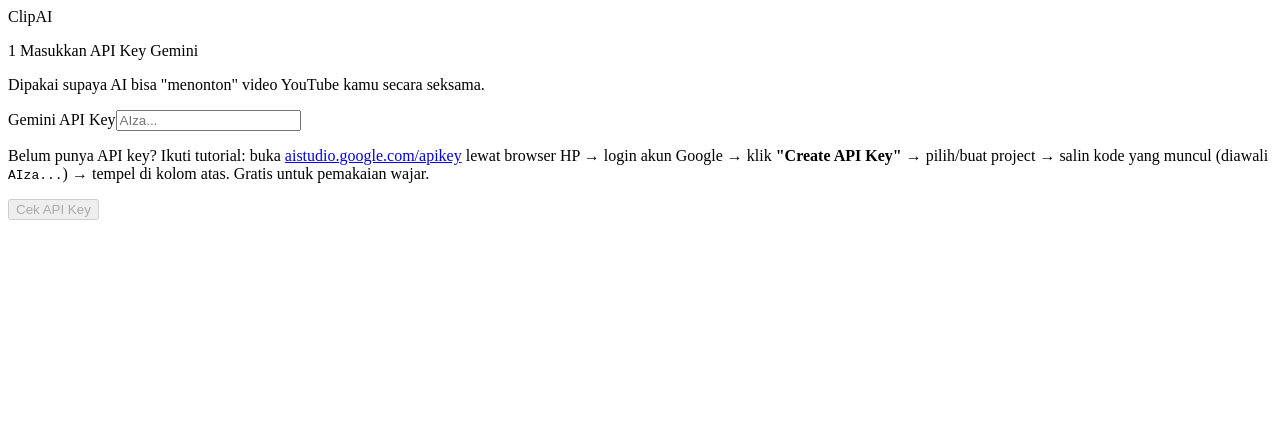
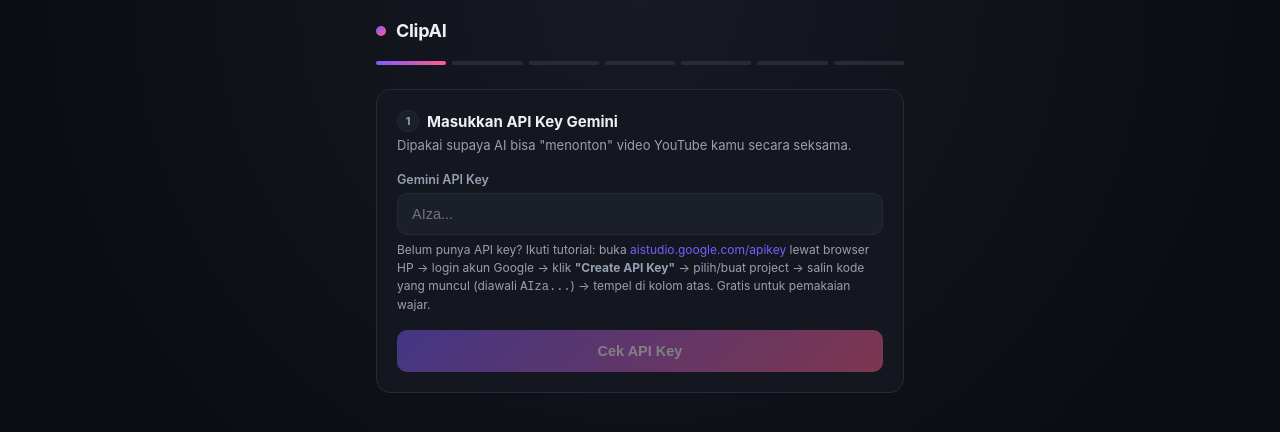
Before and after one commit to akuntiktoknggarmansyah-create/video-clip-ai, a Next.js app: page / in a window 1280 px wide. Shown: the top 432 px of the page. Built offline with nearby package versions, Linux system fonts and the light colour scheme.

Commit message:
Create layout.js

```diff
--- /dev/null
+++ b/app/layout.js
@@ -0,0 +1,14 @@
+import './globals.css';
+
+export const metadata = {
+  title: 'ClipAI — Auto Clip Video YouTube Jadi Konten Viral',
+  description: 'Ubah video YouTube panjang jadi klip pendek siap viral pakai AI (Gemini)',
+};
+
+export default function RootLayout({ children }) {
+  return (
+    <html lang="id">
+      <body>{children}</body>
+    </html>
+  );
+}
```
